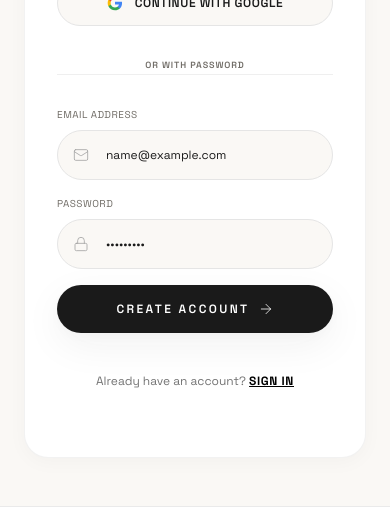
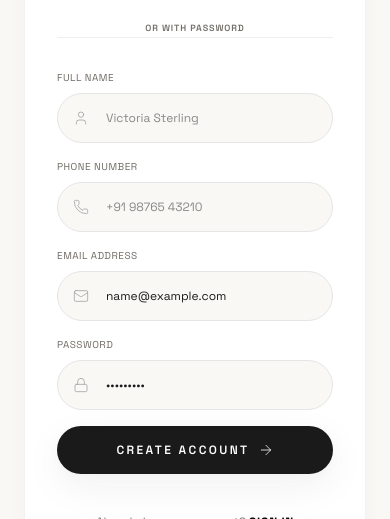
Before and after one commit to labelnuvi-ai/label-nuvi-final, a Next.js app: page /login in a window 390 px wide. Both pictures are taken after typing "name@example.com", "Sample123" into the empty fields and a click on the button "CREATE ACCOUNT". Shown: the part 325-844 px from the top of the page. Built offline with nearby package versions, Linux system fonts and the light colour scheme; no server answers; the database is empty.

Commit message:
feat: add name and phone fields to sign up form and display personalized welcome message on account page

```diff
--- a/src/app/(auth)/login/page.tsx
+++ b/src/app/(auth)/login/page.tsx
@@ -3,7 +3,7 @@
 import { useState } from "react";
 import Image from "next/image";
 import { useRouter } from "next/navigation";
-import { Mail, Lock, ArrowRight } from "lucide-react";
+import { Mail, Lock, ArrowRight, User, Phone } from "lucide-react";
 import { createClient } from "@/lib/supabase/client";
 
 export default function LoginPage() {
@@ -11,6 +11,8 @@ export default function LoginPage() {
   const supabase = createClient();
 
   const [isSignUp, setIsSignUp] = useState(false);
+  const [fullName, setFullName] = useState("");
+  const [phone, setPhone] = useState("");
   const [email, setEmail] = useState("");
   const [password, setPassword] = useState("");
   const [errorMsg, setErrorMsg] = useState("");
@@ -30,9 +32,20 @@ export default function LoginPage() {
           password,
           options: {
             emailRedirectTo: `${window.location.origin}/auth/callback`,
+            data: {
+              full_name: fullName,
+              phone: phone,
+            },
           },
         });
         if (error) throw error;
+        if (data.user) {
+          await supabase.from("profiles").upsert({
+            id: data.user.id,
+            full_name: fullName,
+            phone: phone,
+          });
+        }
         setSuccessMsg("Verification link sent. Please verify your email to activate.");
       } else {
         const { data, error } = await supabase.auth.signInWithPassword({
@@ -146,6 +159,44 @@ export default function LoginPage() {
         )}
 
         <form onSubmit={handleAuth} className="space-y-4">
+          {isSignUp && (
+            <>
+              <div>
+                <label className="text-[10px] font-label uppercase tracking-wider text-[#706C66] block mb-2">
+                  Full Name
+                </label>
+                <div className="relative">
+                  <User className="w-4 h-4 text-neutral-400 absolute left-4 top-1/2 -translate-y-1/2 stroke-[1.2]" />
+                  <input
+                    type="text"
+                    required={isSignUp}
+                    value={fullName}
+                    onChange={(e) => setFullName(e.target.value)}
+                    placeholder="Victoria Sterling"
+                    className="bg-[#FAF8F5] text-xs font-label pl-12 pr-4 py-4 w-full rounded-full border border-neutral-200 focus:outline-none focus:border-[#1a1a1a]"
+                  />
+                </div>
+              </div>
+
+              <div>
+                <label className="text-[10px] font-label uppercase tracking-wider text-[#706C66] block mb-2">
+                  Phone Number
+                </label>
+                <div className="relative">
+                  <Phone className="w-4 h-4 text-neutral-400 absolute left-4 top-1/2 -translate-y-1/2 stroke-[1.2]" />
+                  <input
+                    type="tel"
+                    required={isSignUp}
+                    value={phone}
+                    onChange={(e) => setPhone(e.target.value)}
+                    placeholder="+91 98765 43210"
+                    className="bg-[#FAF8F5] text-xs font-label pl-12 pr-4 py-4 w-full rounded-full border border-neutral-200 focus:outline-none focus:border-[#1a1a1a]"
+                  />
+                </div>
+              </div>
+            </>
+          )}
+
           <div>
             <label className="text-[10px] font-label uppercase tracking-wider text-[#706C66] block mb-2">
               Email Address
--- a/src/app/account/page.tsx
+++ b/src/app/account/page.tsx
@@ -13,6 +13,7 @@ export default function AccountPage() {
   const wishlistIds = useWishlistStore((s) => s.wishlistIds);
 
   const [user, setUser] = useState<any>(null);
+  const [profile, setProfile] = useState<any>(null);
   const [loading, setLoading] = useState(true);
   const [ordersCount, setOrdersCount] = useState(0);
 
@@ -24,13 +25,20 @@ export default function AccountPage() {
       } else {
         setUser(user);
         try {
+          const { data: profData } = await supabase
+            .from("profiles")
+            .select("*")
+            .eq("id", user.id)
+            .maybeSingle();
+          if (profData) setProfile(profData);
+
           const { count } = await supabase
             .from("orders")
             .select("*", { count: "exact", head: true })
             .eq("user_id", user.id);
           setOrdersCount(count || 0);
         } catch (err) {
-          console.error("Error loading user orders count:", err);
+          console.error("Error loading user profile details:", err);
         }
       }
       setLoading(false);
@@ -53,7 +61,8 @@ export default function AccountPage() {
 
   if (!user) return null;
 
-  const userInitials = user.email ? user.email.slice(0, 2).toUpperCase() : "NU";
+  const displayName = profile?.full_name || user.user_metadata?.full_name || (user.email ? user.email.split("@")[0] : "Client");
+  const userInitials = displayName ? displayName.slice(0, 2).toUpperCase() : "NU";
 
   return (
     <div className="py-12 max-w-7xl mx-auto px-4 sm:px-6 lg:px-8 space-y-10">
@@ -67,9 +76,9 @@ export default function AccountPage() {
               LABEL NUVI ATELIER MEMBER
             </span>
             <h1 className="text-2xl sm:text-3xl font-serif font-bold uppercase tracking-wider text-neutral-900">
-              CLIENT MEMBER
+              Welcome back, {displayName}!!!
             </h1>
-            <p className="text-xs text-neutral-500 font-sans">{user.email}</p>
+            <p className="text-xs text-neutral-500 font-sans">{user.email}{profile?.phone ? ` • ${profile.phone}` : ""}</p>
           </div>
         </div>
 
```
